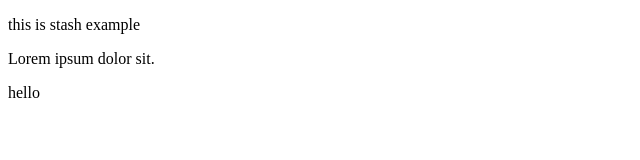
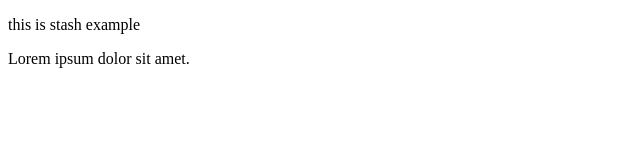
Before and after one commit to Vishvashh/assignment, a plain HTML site: page home.html in a window 1280 px wide. Shown: the full height of the page, 0-640 px from the left. Drawn offline with Linux system fonts and the light colour scheme.

Commit message:
Stash Example

```diff
--- a/home.html
+++ b/home.html
@@ -7,8 +7,6 @@
 </head>
 <body>
     <p>this is stash example</p>
-    <p>Lorem ipsum dolor sit.</p>
-    <P>hello</P>
-
+    <p>Lorem ipsum dolor sit amet.</p>
 </body>
 </html>
```
